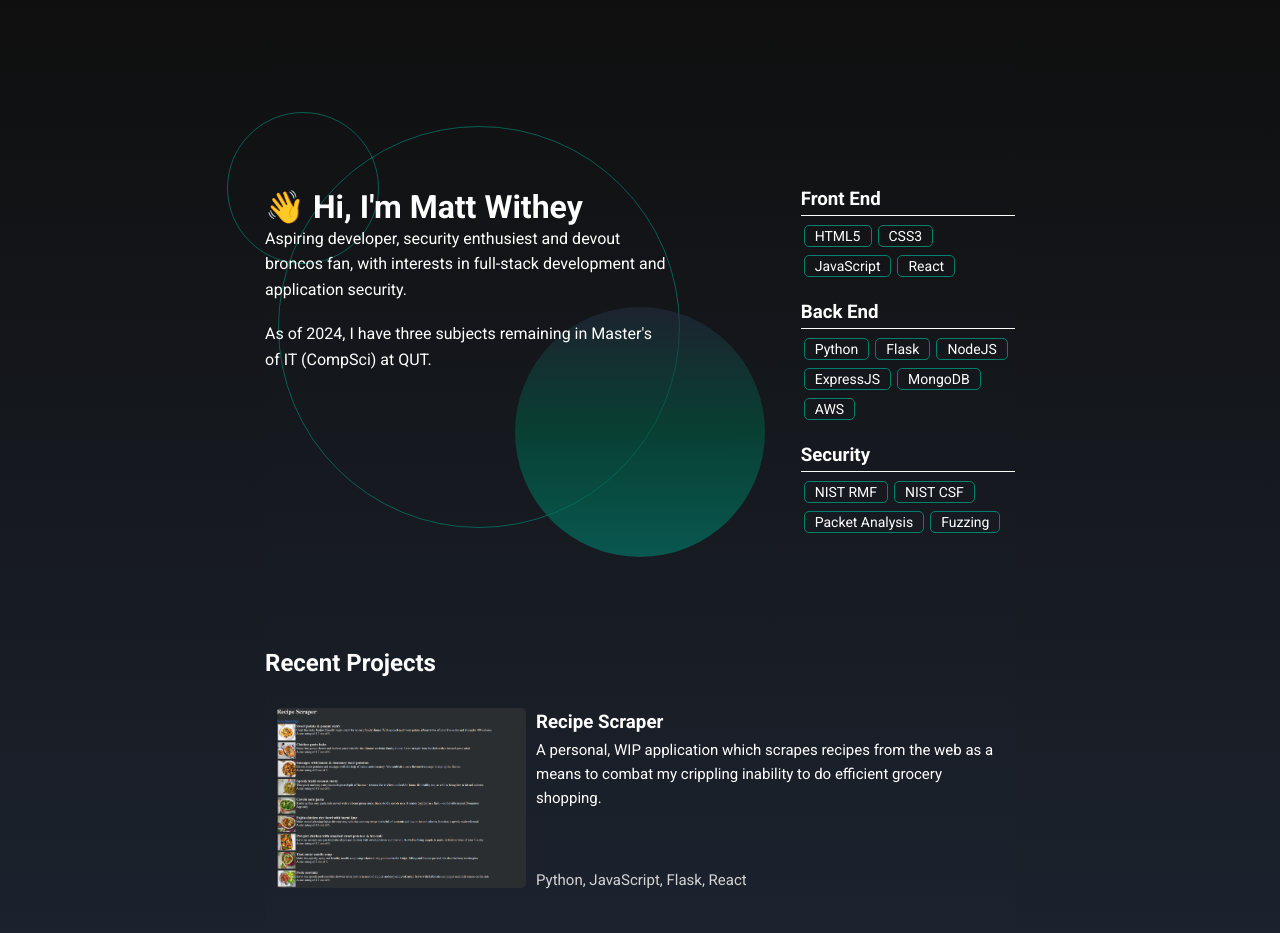
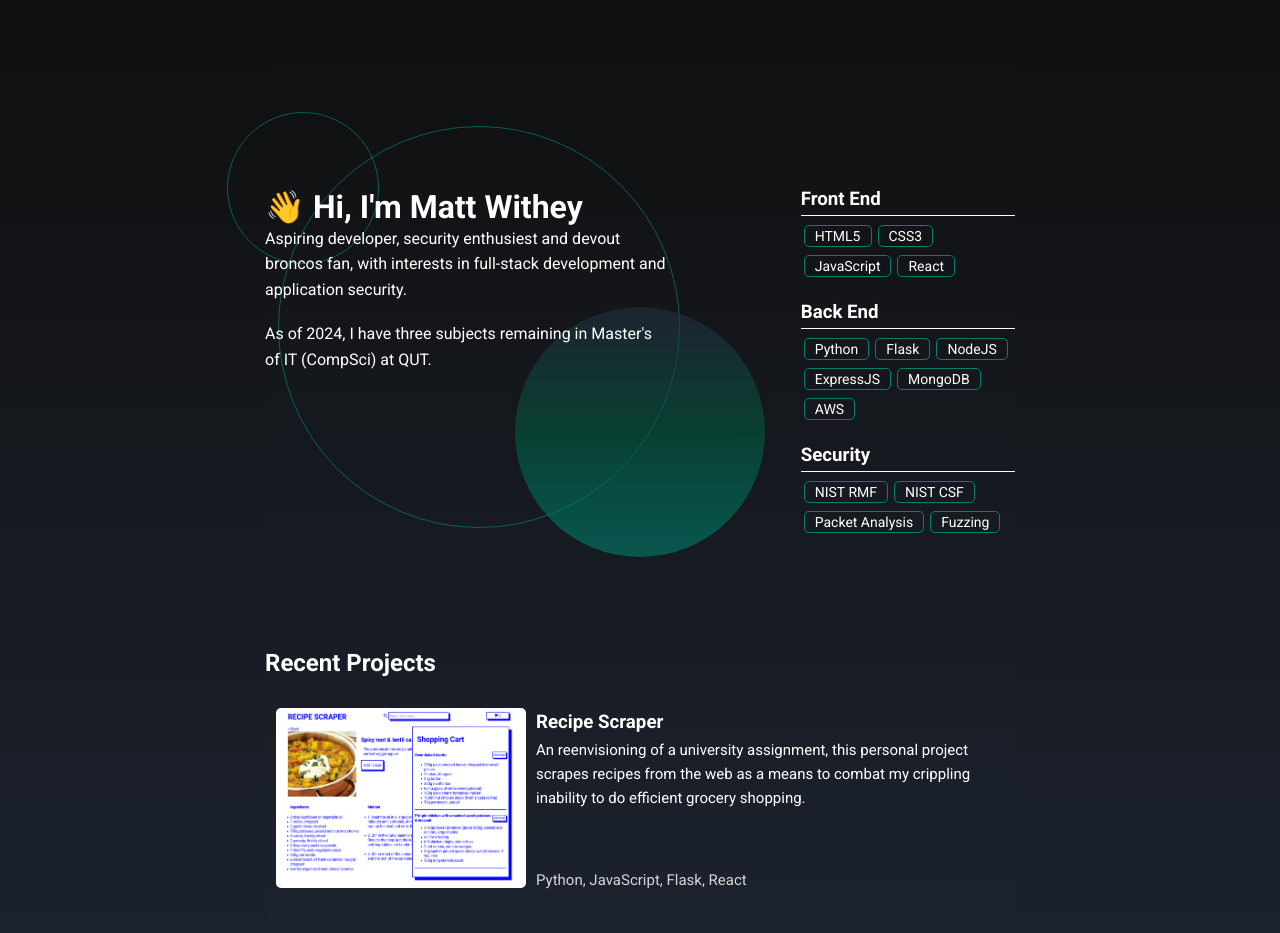
Before and after one commit to mwithe/portfolio, a React (Vite) app: page / in a window 1280 px wide. Shown: the top 933 px of the page. Built offline with nearby package versions, Linux system fonts and the light colour scheme.

Commit message:
Updated information of Recipe Scraper project

```diff
--- a/src/App.jsx
+++ b/src/App.jsx
@@ -1,7 +1,7 @@
 import React from 'react'
 import './styles/styles.css'
 import Card from './components/Card'
-import picture from './assets/picture.png'
+import scraper from './assets/scraper1.png'
 import picture2 from './assets/reddit-nlp.png'
 import groceasy1 from './assets/groceasy1.png'
 import Tag from './components/Tag';
@@ -10,9 +10,9 @@ function App() {
 
   const projects = [
     {
-      image: picture,
+      image: scraper,
       title: 'Recipe Scraper',
-      description: 'A personal, WIP application which scrapes recipes from the web as a means to combat my crippling inability to do efficient grocery shopping.',
+      description: 'An reenvisioning of a university assignment, this personal project scrapes recipes from the web as a means to combat my crippling inability to do efficient grocery shopping.',
       skills: ['Python', 'JavaScript', 'Flask', 'React'],
       link: 'https://github.com/mwithe/meal-planner',
     },
```
Also changed, not shown: src/assets/scraper1.png (added).
